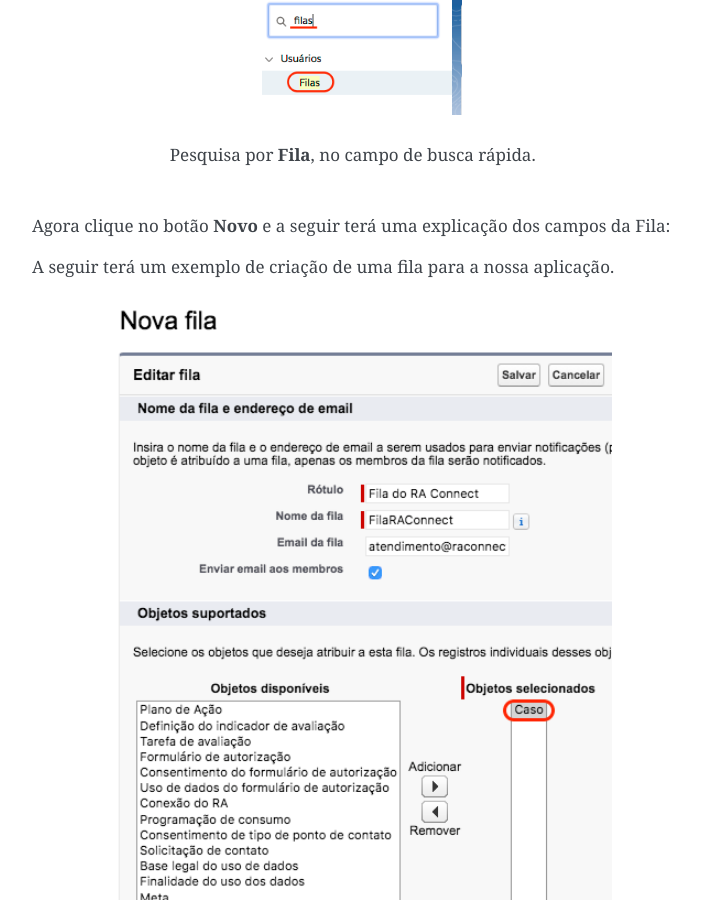
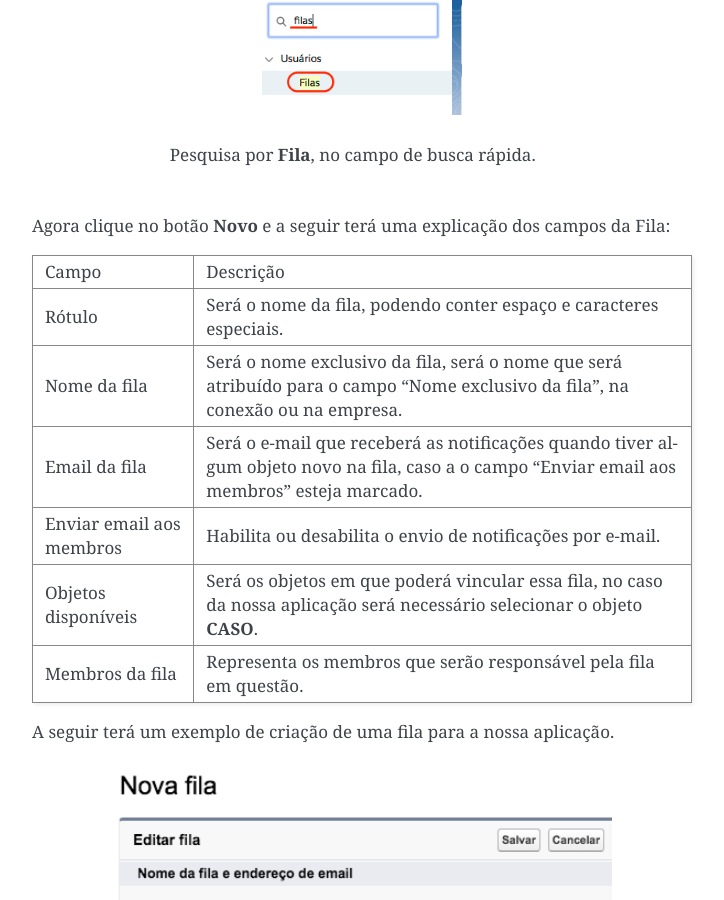
Before and after one commit to Inpulso-Tecnologia/RAConnectDOCFull, a Sphinx documentation site: the page built from docs/Funcional/fila.rst, in a window 1280 px wide and 900 px high, scrolled down 793 px. Shown: the whole window, without its empty margins (388-1112 px from the left). Built offline with Sphinx 7.4.7, drawn with Linux system fonts in a browser that asks for light colours.

Commit message:
Atualização de tabela da FILA

```diff
--- a/docs/Funcional/fila.rst
+++ b/docs/Funcional/fila.rst
@@ -46,6 +46,26 @@ Agora clique no botão **Novo** e a seguir terá uma explicação dos campos da
 +---------------------------+---------------------------------------------------------------------------------------------------------------------------------------------------+
 
 
++--------------------------+-------------------------------------------------------------------------+
+|           Campo          |                                Descrição                                |
++--------------------------+-------------------------------------------------------------------------+
+| Rótulo                   | Será o nome da fila, podendo conter espaço e caracteres especiais.      |
++--------------------------+-------------------------------------------------------------------------+
+| Nome da fila             | Será o nome exclusivo da fila, será o nome que será atribuído para      |
+|                          | o campo "Nome exclusivo da fila", na conexão ou na empresa.             |
++--------------------------+-------------------------------------------------------------------------+
+| Email da fila            | Será o e-mail que receberá as notificações quando tiver algum objeto    |
+|                          | novo na fila, caso a o campo "Enviar email aos membros" esteja marcado. |
++--------------------------+-------------------------------------------------------------------------+
+| Enviar email aos membros | Habilita ou desabilita o envio de notificações por e-mail.              |
++--------------------------+-------------------------------------------------------------------------+
+| Objetos disponíveis      | Será os objetos em que poderá vincular essa fila, no caso da nossa      |
+|                          | aplicação será necessário selecionar o objeto **CASO**.                 |
++--------------------------+-------------------------------------------------------------------------+
+| Membros da fila          | Representa os membros que serão responsável pela fila em questão.       |
++--------------------------+-------------------------------------------------------------------------+
+
+
 
 A seguir terá um exemplo de criação de uma fila para a nossa aplicação.
 
```
